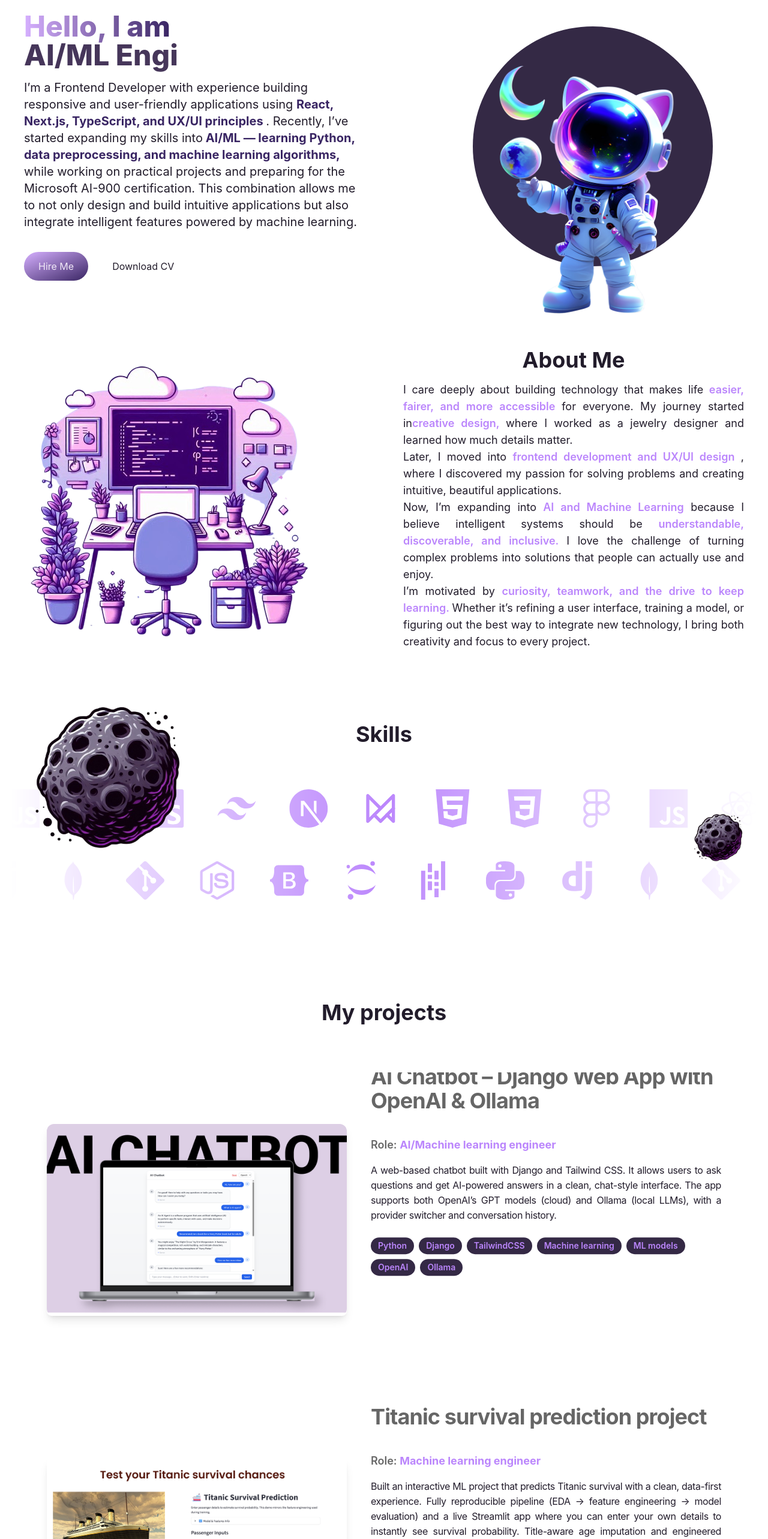
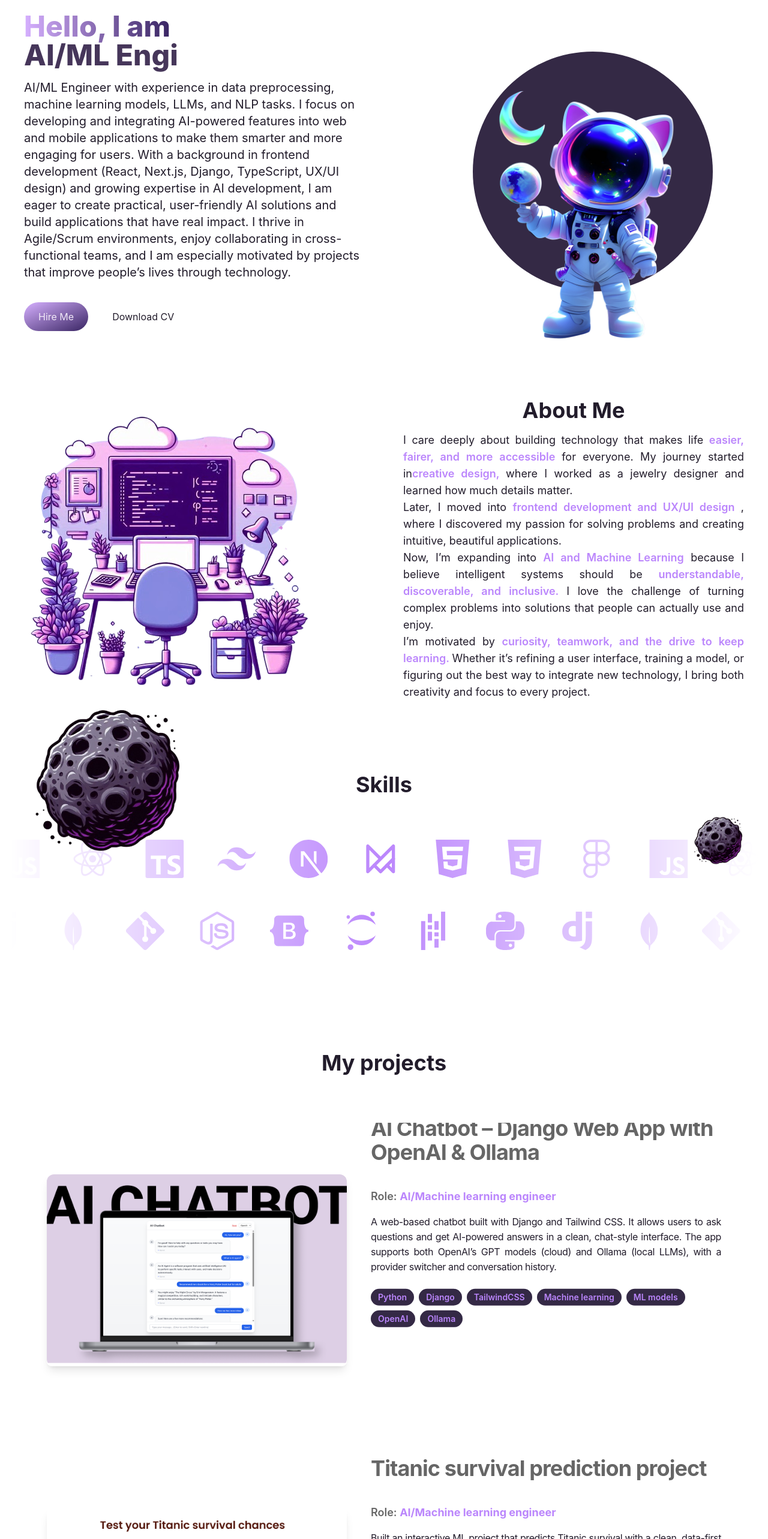
Before and after one commit to AnnaBilokon/MyPortfolioWebsite, a React (Create React App) app: page / in a window 1280 px wide. Shown: the part 140-2706 px from the top of the page at 60% size. Built offline with nearby package versions, Linux system fonts and the light colour scheme.

Commit message:
Update profile info

```diff
--- a/src/components/HeroSection.jsx
+++ b/src/components/HeroSection.jsx
@@ -51,14 +51,9 @@ const HeroSection = () => {
             />
           </h1>
           <p className="text-primary-light md:mr-10 dark:text-primary-dark sm:text-lg mb-4 md:mb-6 lg:text-xl">
-            I’m a Frontend Developer with experience building responsive and
-            user-friendly applications using <span className="font-bold text-[#392563] dark:text-[#d6b0ff]"> React, Next.js, TypeScript, and
-            UX/UI principles </span>. Recently, I’ve started expanding my skills into
-            <span className="font-bold text-[#392563] dark:text-[#d6b0ff]"> AI/ML  — learning Python, data preprocessing, and machine learning
-            algorithms, </span> while working on practical projects and preparing for
-            the Microsoft AI-900 certification. This combination allows me to
-            not only design and build intuitive applications but also integrate
-            intelligent features powered by machine learning.
+          AI/ML Engineer with experience in data preprocessing, machine learning models, LLMs, and NLP tasks. I focus on developing and integrating AI-powered features into web and mobile applications to make them smarter and more engaging for users.
+With a background in frontend development (React, Next.js, Django, TypeScript, UX/UI design) and growing expertise in AI development, I am eager to create practical, user-friendly AI solutions and build applications that have real impact.
+I thrive in Agile/Scrum environments, enjoy collaborating in cross-functional teams, and I am especially motivated by projects that improve people’s lives through technology.
           </p>
 
           <div>
--- a/src/projectData.js
+++ b/src/projectData.js
@@ -28,7 +28,7 @@ export const projectsData = [
 	{
 		id: 14,
 		title: 'Titanic survival prediction project',
-		role: 'Machine learning engineer',
+		role: 'AI/Machine learning engineer',
 		description: `Built an interactive ML project that predicts Titanic survival with a clean, data-first experience.
 		Fully reproducible pipeline (EDA → feature engineering → model evaluation) and a live Streamlit app where you can
 		 enter your own details to instantly see survival probability. Title-aware age imputation and engineered features;
```
